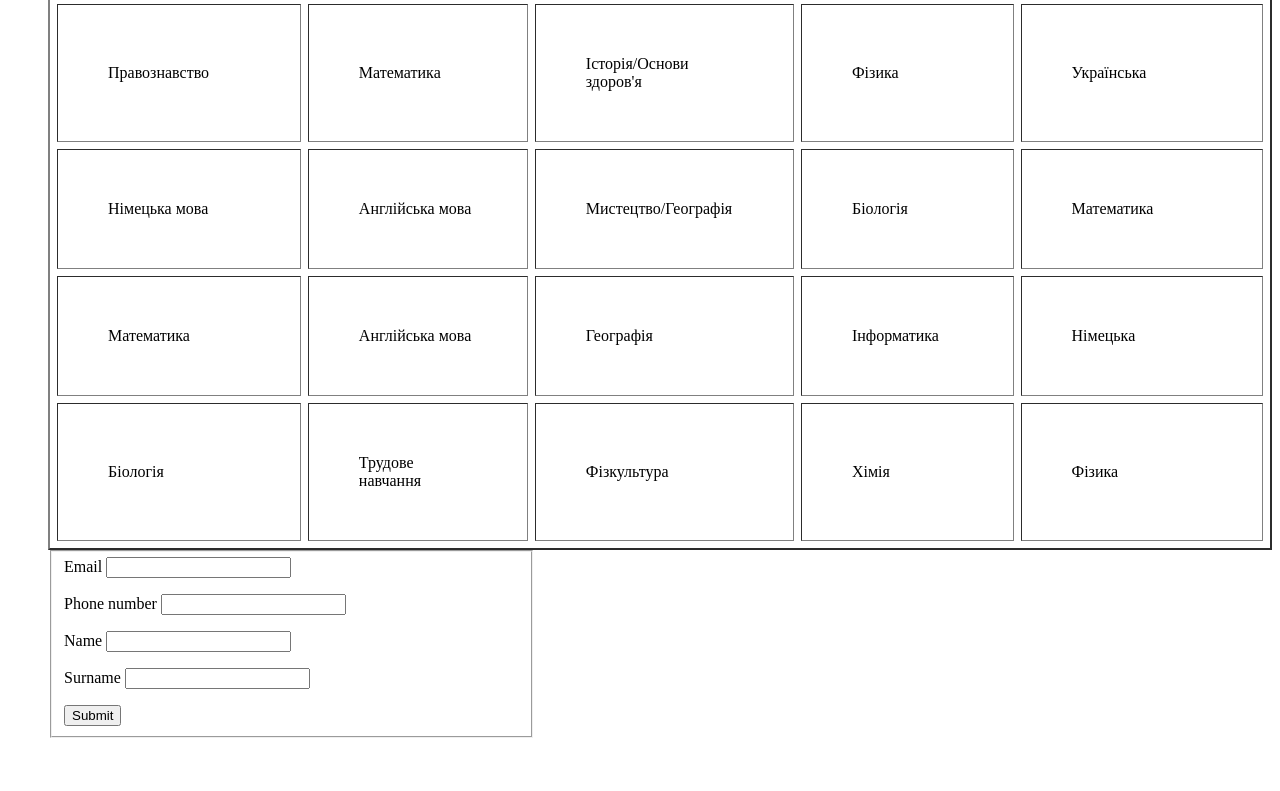
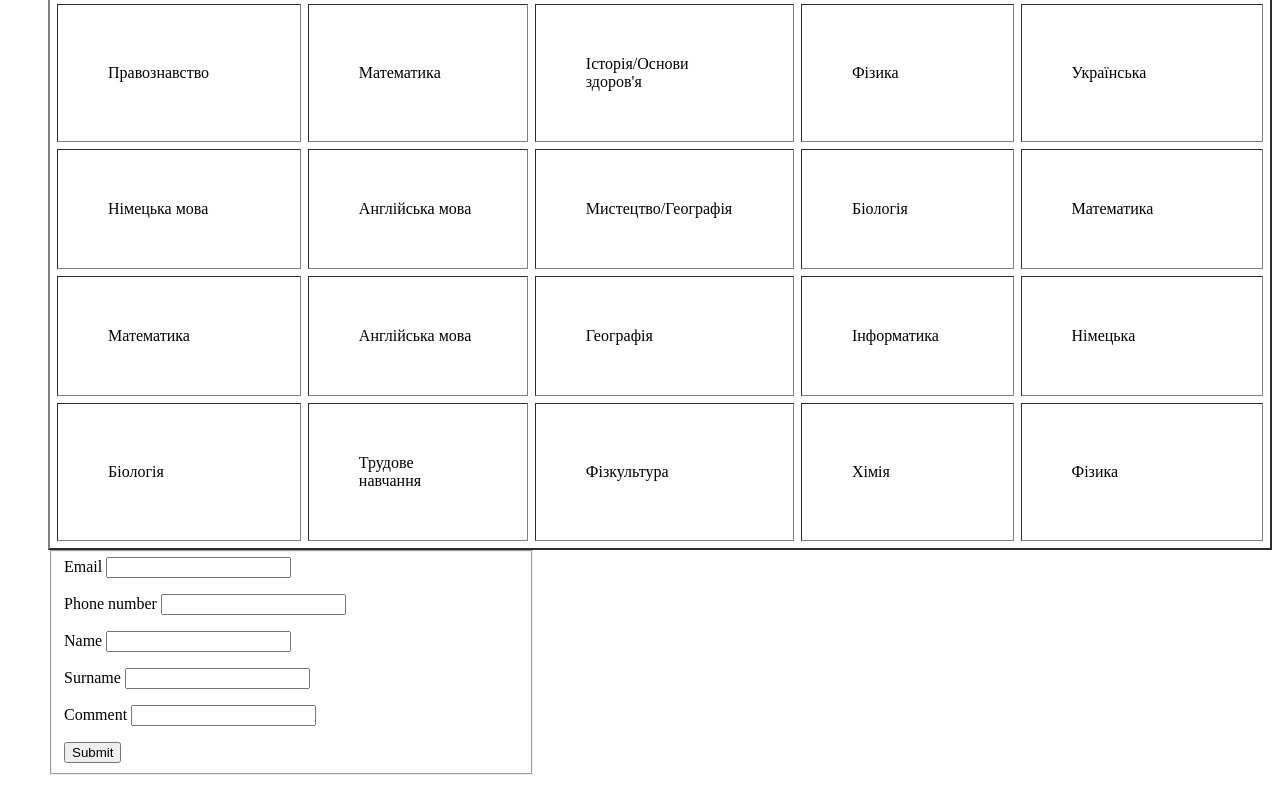
Before and after one commit to artemanoh/Block-and-line-tags, a plain HTML site: page index.html in a window 1280 px wide. Shown: the part 2742-3533 px from the top of the page. Before the commit the page ends 3496 px from the top, so only its background shows below. Drawn offline with Linux system fonts and the light colour scheme.

Commit message:
доробив

```diff
--- a/index.html
+++ b/index.html
@@ -221,6 +221,12 @@
                 <input type="surname" name="surname">
             </p>
         </label>
+        <label>
+            <p>Comment
+                <input type="comment" name="comment">
+            </p>
+
+        </label>
         <button class="button" type="submit">Submit</button>
         </form>
     </fieldset>
```
